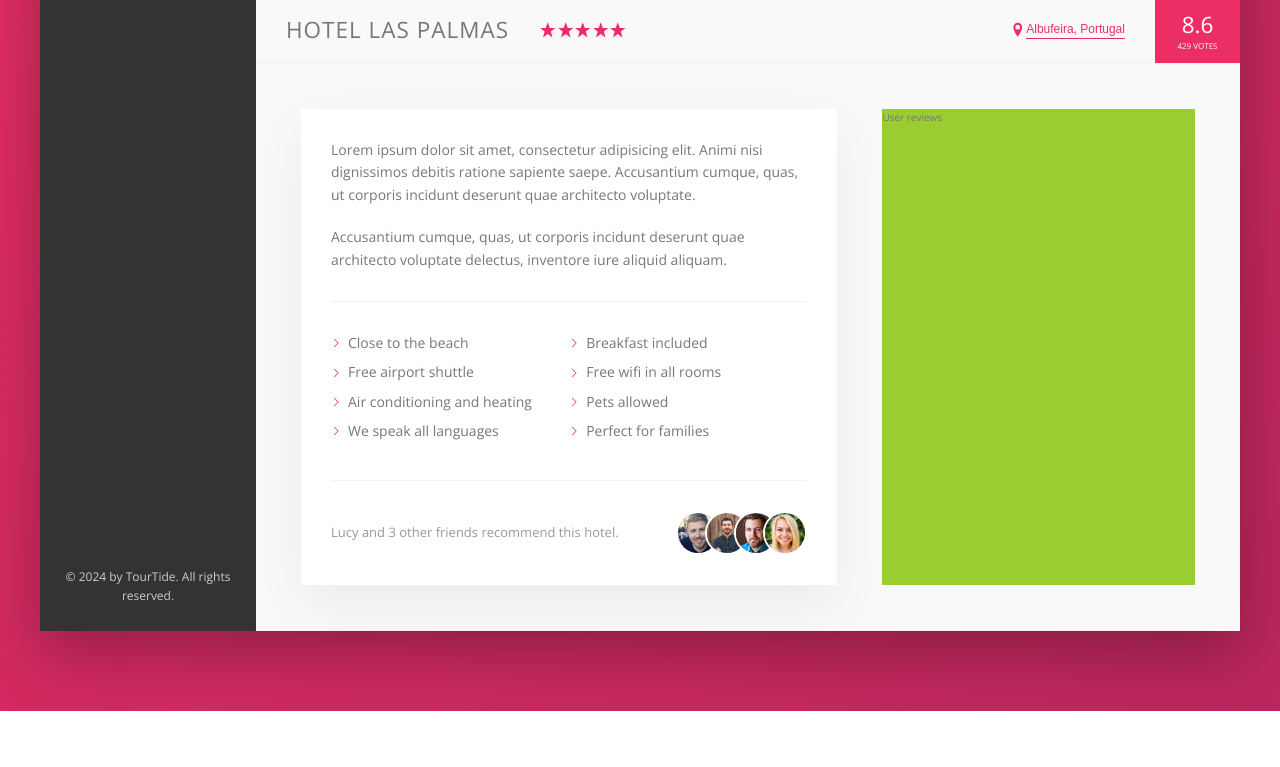
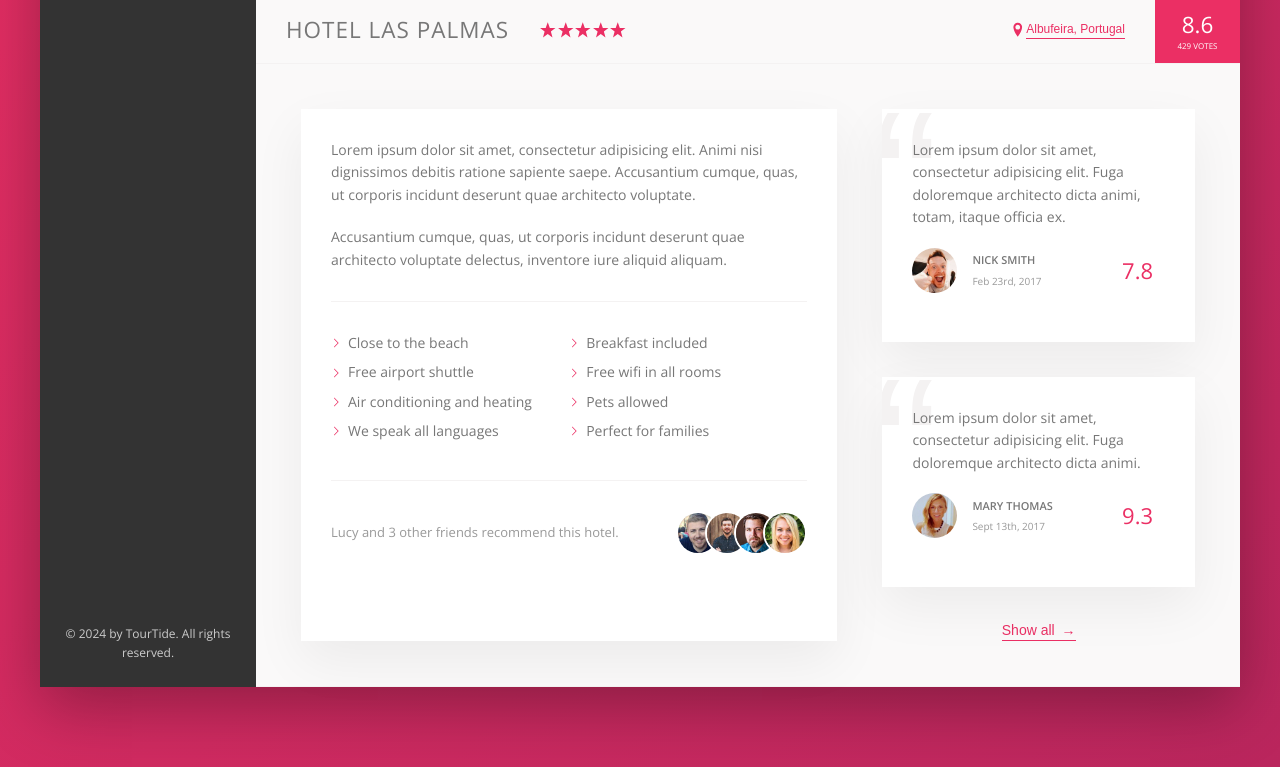
Before and after one commit to vibraniumSwaleh/TourTide, a website: page index.html in a window 1280 px wide. Shown: the part 538-1305 px from the top of the page. Before the commit the page ends 1249 px from the top, so only its background shows below. Drawn offline with nearby package versions, Linux system fonts and the light colour scheme.

```diff
--- a/index.html
+++ b/index.html
@@ -208,9 +208,49 @@
                   />
                 </div>
               </div>
+            </div>
 
+            <div class="user-reviews">
+              <figure class="review">
+                <blockquote class="review__text">
+                  Lorem ipsum dolor sit amet, consectetur adipisicing elit. Fuga
+                  doloremque architecto dicta animi, totam, itaque officia ex.
+                </blockquote>
+                <figcaption class="review__user">
+                  <img
+                    src="img/user-1.jpg"
+                    alt="User 1"
+                    class="review__photo"
+                  />
+                  <div class="review__user-box">
+                    <p class="review__user-name">Nick Smith</p>
+                    <p class="review__user-date">Feb 23rd, 2017</p>
+                  </div>
+                  <div class="review__rating">7.8</div>
+                </figcaption>
+              </figure>
+
+              <figure class="review">
+                <blockquote class="review__text">
+                  Lorem ipsum dolor sit amet, consectetur adipisicing elit. Fuga
+                  doloremque architecto dicta animi.
+                </blockquote>
+                <figcaption class="review__user">
+                  <img
+                    src="img/user-2.jpg "
+                    alt="User 2"
+                    class="review__photo"
+                  />
+                  <div class="review__user-box">
+                    <p class="review__user-name">Mary Thomas</p>
+                    <p class="review__user-date">Sept 13th, 2017</p>
+                  </div>
+                  <div class="review__rating">9.3</div>
+                </figcaption>
+              </figure>
+
+              <button class="btn-inline">Show all <span>&rarr;</span></button>
             </div>
-            <div class="user-reviews">User reviews</div>
           </div>
         </main>
       </div>
--- a/sass/components/_btn-inline.scss
+++ b/sass/components/_btn-inline.scss
@@ -9,8 +9,17 @@
   border-bottom: 1px solid currentColor;
   transition: all 0.2s;
 
+  & span {
+    margin-left: 3px;
+    transition: margin-left .2s;
+  }
+
   &:hover {
     color: var(--color-grey-dark-1);
+
+    span {
+      margin-left: 8px;
+    }
   }
 
   &:focus {
--- /dev/null
+++ b/sass/components/_review.scss
@@ -0,0 +1,62 @@
+.review {
+  position: relative;
+  background-color: var(--color-white);
+  box-shadow: var(--shadow-light);
+  padding: 3rem;
+  margin-bottom: 3.5rem;
+  overflow: hidden;
+
+  &__text {
+    position: relative;
+    z-index: 1;
+  }
+
+  &__user {
+    display: flex;
+    align-items: center;
+    padding: 1.2rem 0;
+  }
+
+  &__user-box {
+    margin-right: auto;
+  }
+
+  &__user-name {
+    font-size: 1.1rem;
+    font-weight: 600;
+    text-transform: uppercase;
+    margin-bottom: .4rem;
+  }
+
+  &__user-date {
+    font-size: 1rem;
+    color: var(--color-grey-dark-3);
+  }
+
+  &__photo {
+    height: 4.5rem;
+    width: 4.5rem;
+    border-radius: 50%;
+    margin-right: 1.5rem;
+  }
+
+  &__rating {
+    padding: 1.2rem;
+    font-size: 2.2rem;
+    font-weight: 300;
+    color: var(--color-primary);
+  }
+
+  &::before {
+    position: absolute;
+    content: "\201C";
+    top: -2.75rem;
+    left: -1rem;
+    font-size: 20rem;
+    font-family: sans-serif;
+    line-height: 1;
+    color: var(--color-grey-light-2);
+    z-index: 0;
+  }
+
+}
--- a/sass/layout/_detail.scss
+++ b/sass/layout/_detail.scss
@@ -1,12 +1,12 @@
 .details {
   display: flex;
+  font-size: 1.4rem;
   padding: 4.5rem;
   background-color: var(--color-grey-light-1);
   border-bottom: var(--line);
 }
 
 .description {
-  font-size: 1.4rem;
   margin-right: 4.5rem;
   background-color: var(--color-white);
   box-shadow: var(--shadow-light);
@@ -15,6 +15,8 @@
 }
 
 .user-reviews {
-  background-color: yellowgreen;
+  display: flex;
+  flex-direction: column;
+  align-items: center;
   flex: 1;
 }
--- a/sass/main.scss
+++ b/sass/main.scss
@@ -15,6 +15,7 @@
 @import "components/paragraph";
 @import "components/list";
 @import "components/recommend";
+@import "components/review";
 
 
 @import "pages/home";
```
Also changed, not shown: css/style.css.
